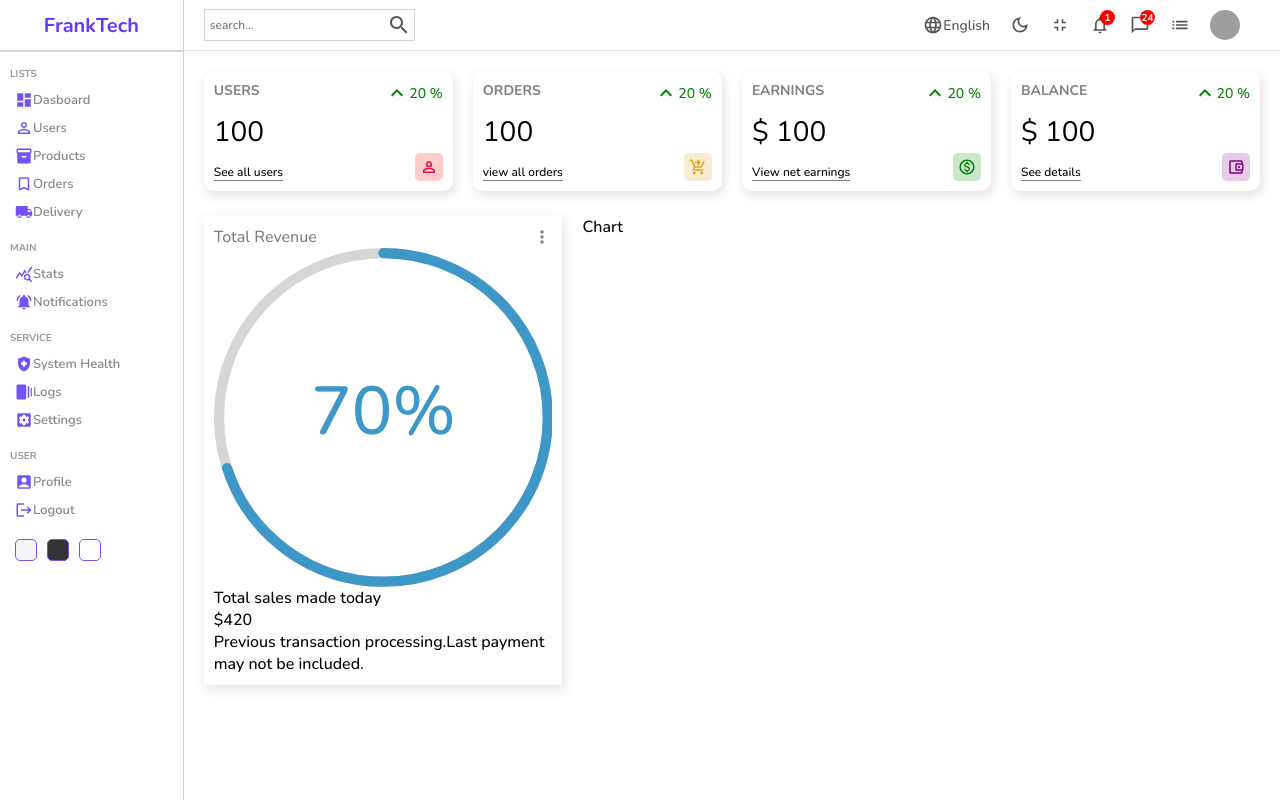
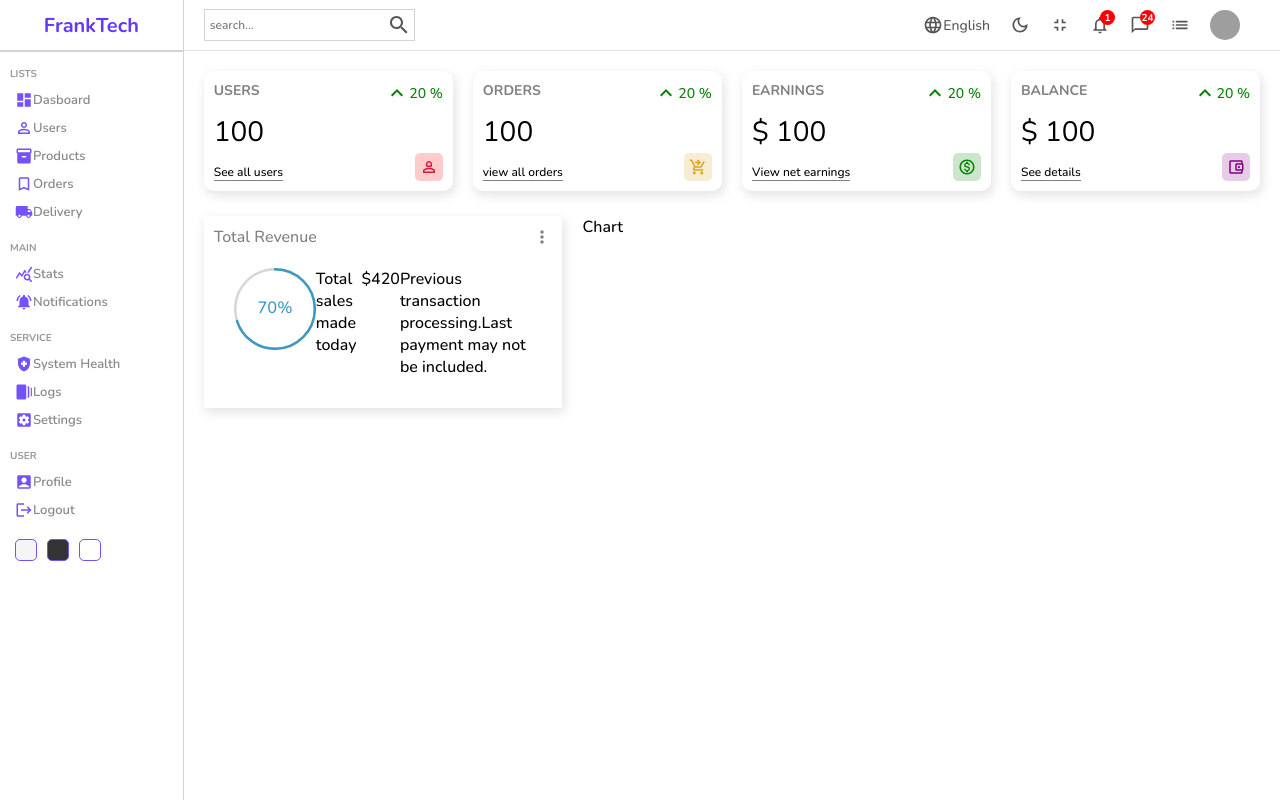
Before and after one commit to Frankawani/DashBoardApp, a React (Create React App) app: page / in a window 1280 px wide. Built offline with nearby package versions, Linux system fonts and the light colour scheme; grey boxes are pictures that could not be loaded; a web font is replaced by a local one.

Commit message:
added bottom

```diff
--- a/src/components/featured/featured.scss
+++ b/src/components/featured/featured.scss
@@ -15,4 +15,9 @@
       font-weight: 500;
     }
   }
+
+  .bottom {
+    padding: 20px;
+    display: flex;
+  }
 }
```
